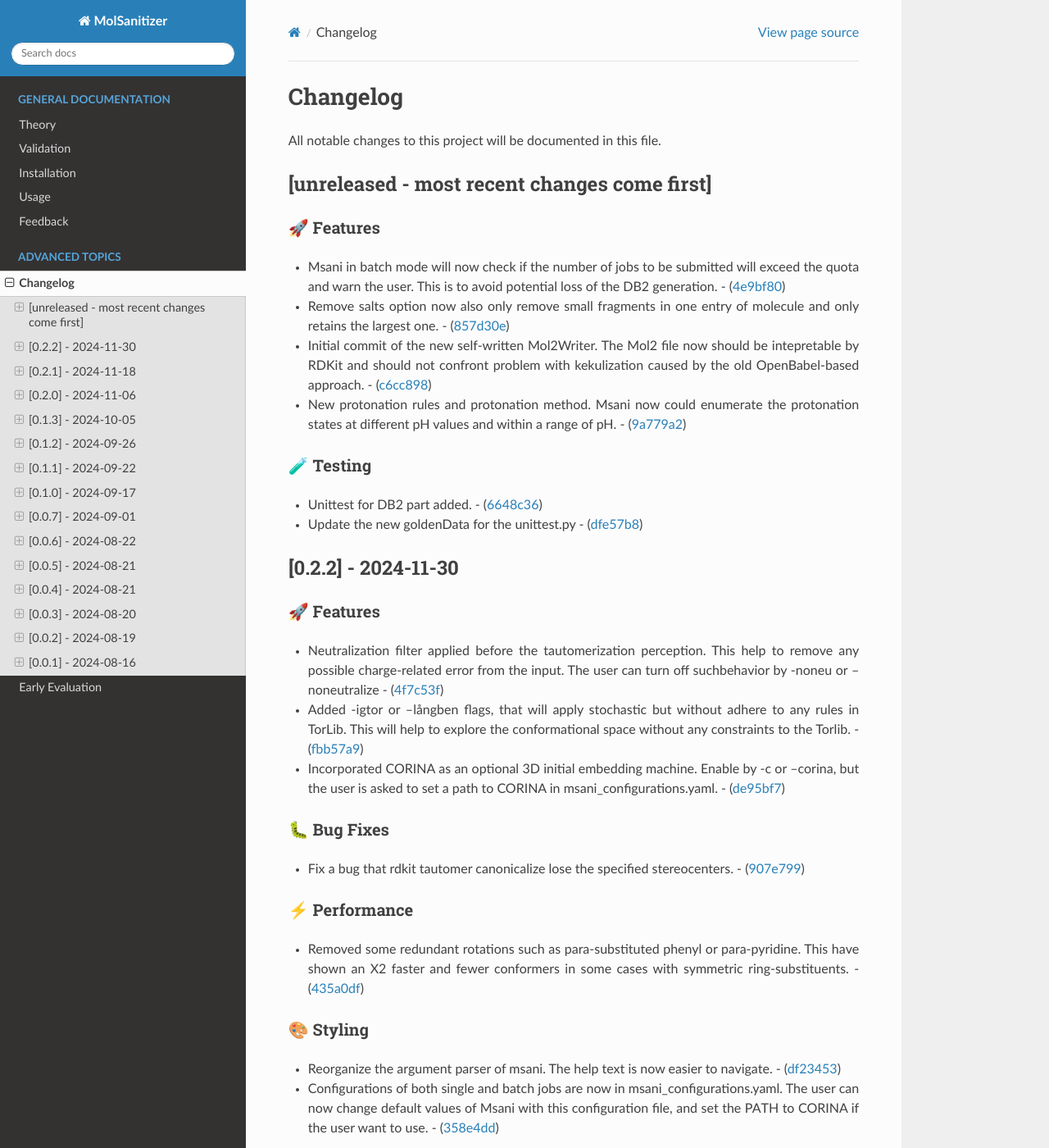
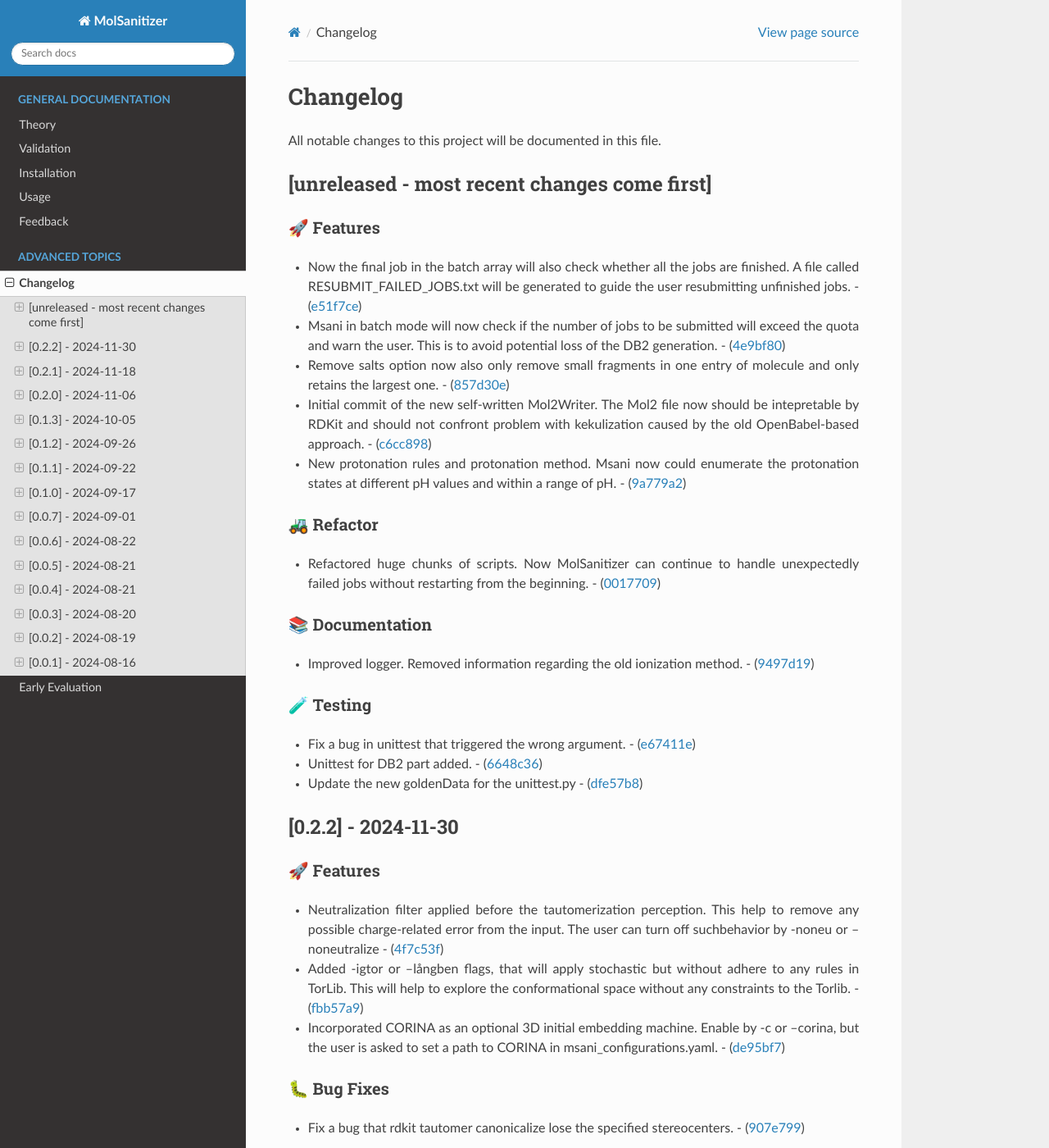
Before and after one commit to phonglam3103/msani-readthedocs, a Sphinx documentation site: the page built from docs/source/changes.rst, in a window 1280 px wide and 1400 px high. Shown: the whole window at 82% size. Built offline with Sphinx 7.4.7 and the Read the Docs theme 3.1.0, drawn with Linux system fonts in a browser that asks for light colours; formulas are drawn with MathJax 3.

Commit message:
Update changes.rst from the software repository

```diff
--- a/docs/source/changes.rst
+++ b/docs/source/changes.rst
@@ -9,6 +9,10 @@ All notable changes to this project will be documented in this file.
 🚀 Features
 ~~~~~~~~~~
 
+-  Now the final job in the batch array will also check whether all the
+   jobs are finished. A file called RESUBMIT_FAILED_JOBS.txt will be
+   generated to guide the user resubmitting unfinished jobs. -
+   (`e51f7ce <https://github.com/Isra3l/MolSanitizer/commit/e51f7cefb88d6d6160bf6c9a62ff8fd0869eab00>`__)
 -  Msani in batch mode will now check if the number of jobs to be
    submitted will exceed the quota and warn the user. This is to avoid
    potential loss of the DB2 generation. -
@@ -25,9 +29,26 @@ All notable changes to this project will be documented in this file.
    range of pH. -
    (`9a779a2 <https://github.com/Isra3l/MolSanitizer/commit/9a779a2214159a9d177491ca6b436356cfdb96cc>`__)
 
+🚜 Refactor
+~~~~~~~~~~
+
+-  Refactored huge chunks of scripts. Now MolSanitizer can continue to
+   handle unexpectedly failed jobs without restarting from the
+   beginning. -
+   (`0017709 <https://github.com/Isra3l/MolSanitizer/commit/0017709b92af88a57aed7a13177bb9e6e5c118d0>`__)
+
+📚 Documentation
+~~~~~~~~~~~~~~~
+
+-  Improved logger. Removed information regarding the old ionization
+   method. -
+   (`9497d19 <https://github.com/Isra3l/MolSanitizer/commit/9497d19224f416690974b99022d05d7caa31fbe7>`__)
+
 🧪 Testing
 ~~~~~~~~~
 
+-  Fix a bug in unittest that triggered the wrong argument. -
+   (`e67411e <https://github.com/Isra3l/MolSanitizer/commit/e67411ee1775e72254b613f225d0b1773aeff642>`__)
 -  Unittest for DB2 part added. -
    (`6648c36 <https://github.com/Isra3l/MolSanitizer/commit/6648c3660bbb8ed536e2d2d2a94346f3e418565e>`__)
 -  Update the new goldenData for the unittest.py -
@@ -137,6 +158,8 @@ All notable changes to this project will be documented in this file.
    -
    (`f1f82b7 <https://github.com/Isra3l/MolSanitizer/commit/f1f82b7b7705b1bb5e32a3624fa7890e49b5a773>`__)
 
+.. _refactor-1:
+
 🚜 Refactor
 ~~~~~~~~~~
 
@@ -148,6 +171,8 @@ All notable changes to this project will be documented in this file.
    (`80f915c <https://github.com/Isra3l/MolSanitizer/commit/80f915c7187d7d2b7b089f2885765b0f4d85c893>`__)
 -  Remove deprecated script that is not used anymore. -
    (`3cfa3b8 <https://github.com/Isra3l/MolSanitizer/commit/3cfa3b87c545e416eee007c0ca643b3a27e21246>`__)
+
+.. _documentation-1:
 
 📚 Documentation
 ~~~~~~~~~~~~~~~
```
Also changed, not shown: other parts of docs/source/changes.rst (+6 -6 lines).
